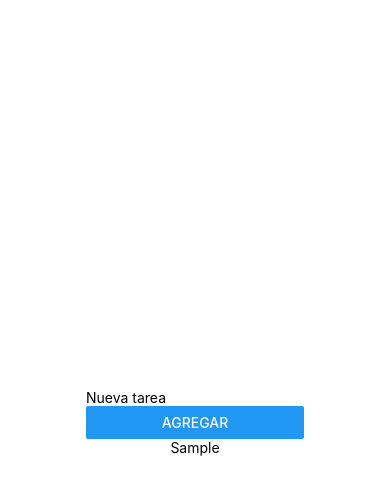
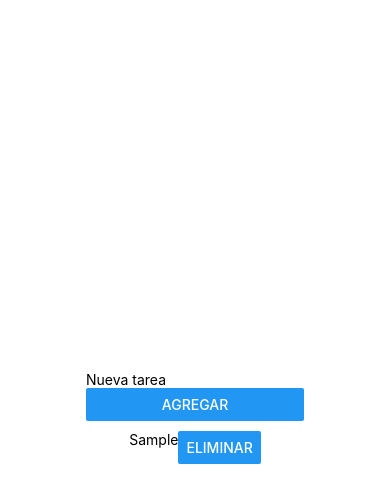
Before and after one commit to eckerdtleonardo1-tech/ExpoApp-actividades, a React Native app: screen / in a window 390 px wide. Both pictures are taken after typing "Sample" into the empty fields and a click on the button "AGREGAR". Shown: the top 502 px of the page. Built offline with nearby package versions, Linux system fonts and the light colour scheme.

Commit message:
mejora practica de app

```diff
--- a/App.js
+++ b/App.js
@@ -13,20 +13,26 @@ const agregarTarea = (texto) => {
   setTareas([...tareas, { id: Date.now(), texto }]);
 };
 
+
+const eliminarTarea = (id) => {
+    // Filtra el arreglo: deja todos menos el que coincide con el ID
+    const nuevasTareas = tareas.filter(tarea => tarea.id !== id);
+    setTareas(nuevasTareas);
+  };
+
+
   return (
     <View style={styles.container}>
 
+      {/* <InputTarea onQuitarTarea={eliminarTarea} /> */}
       <InputTarea onAgregar={agregarTarea} />
-      <ListaTareas tareas={tareas} />
+      <ListaTareas tareas={tareas} eliminarTarea={eliminarTarea} />
+
 
 
     </View>
   )
 }
-
-
-
-
 
 const styles = StyleSheet.create({
   container: {
@@ -36,3 +42,106 @@ const styles = StyleSheet.create({
     justifyContent: 'center',
   },
 });
+
+
+// import React, { useState } from 'react';
+// import { View, Text, TextInput, Button, FlatList, TouchableOpacity, StyleSheet } from 'react-native';
+
+
+// export default function App() {
+//   // Estados
+//   const [tarea, setTarea] = useState('');
+//   const [listaTareas, setListaTareas] = useState([]);
+
+
+//   // Agregar Tarea
+//   const agregarTarea = () => {
+//     if (tarea.trim()) {
+//       setListaTareas([...listaTareas, { id: Date.now().toString(), texto: tarea, completada: false }]);
+//       setTarea('');
+//     }
+//   };
+
+
+//   // Eliminar Tarea
+//   const eliminarTarea = (id) => {
+//     setListaTareas(listaTareas.filter((item) => item.id !== id));
+//   };
+
+
+//   // Marcar como completada
+//   const alternarCompletada = (id) => {
+//     setListaTareas(
+//       listaTareas.map((item) =>
+//         item.id === id ? { ...item, completada: !item.completada } : item
+//       )
+//     );
+//   };
+
+
+//   return (
+//     <View style={styles.contenedor}>
+//       <Text style={styles.titulo}>Lista de Tareas ✅</Text>
+
+
+//       <TextInput
+//         style={styles.input}
+//         placeholder="Escribe una tarea..."
+//         value={tarea}
+//         onChangeText={setTarea}
+//       />
+
+
+//       <Button title="Agregar Tarea" onPress={agregarTarea} />
+
+
+//       <FlatList
+//         data={listaTareas}
+//         keyExtractor={(item) => item.id}
+//         renderItem={({ item }) => (
+//           <TouchableOpacity
+//             style={[styles.tarea, item.completada && styles.tareaCompletada]}
+//             onPress={() => alternarCompletada(item.id)}
+//             onLongPress={() => eliminarTarea(item.id)}
+//           >
+//             <Text style={styles.textoTarea}>{item.texto}</Text>
+//           </TouchableOpacity>
+//         )}
+//       />
+//     </View>
+//   );
+// }
+
+
+// const styles = StyleSheet.create({
+//   contenedor: {
+//     flex: 1,
+//     padding: 20,
+//     backgroundColor: '#f7f7f7',
+//   },
+//   titulo: {
+//     fontSize: 24,
+//     fontWeight: 'bold',
+//     marginBottom: 10,
+//   },
+//   input: {
+//     borderColor: '#ccc',
+//     borderWidth: 1,
+//     marginBottom: 10,
+//     padding: 8,
+//     borderRadius: 5,
+//   },
+//   tarea: {
+//     padding: 15,
+//     marginVertical: 5,
+//     backgroundColor: '#e0e0e0',
+//     borderRadius: 5,
+//   },
+//   tareaCompletada: {
+//     backgroundColor: '#b0d4b0',
+//     textDecorationLine: 'line-through',
+//   },
+//   textoTarea: {
+//     fontSize: 16,
+//   },
+// });
--- a/componentes/ListaTareas.js
+++ b/componentes/ListaTareas.js
@@ -1,12 +1,23 @@
-import { View } from 'react-native';
+import { View, TouchableOpacity, Button } from 'react-native';
 import Tarea from './Tarea';
 
-
-export default function ListaTareas({ tareas }) {
+export default function ListaTareas({ tareas, eliminarTarea }) {
     return (
         <View>
             {tareas.map(t => (
-                <Tarea key={t.id} texto={t.texto} />
+
+                <View key={t.id} style={{ flexDirection: 'row', justifyContent: 'space-between', padding: 10 }}>
+                    <Tarea key={t.id} texto={t.texto} />
+
+                    <Button
+                        title="Eliminar"
+                        onPress={() => {
+                            eliminarTarea(t.id);
+
+                        }}
+                    />
+
+                </View>
             ))}
         </View>
     );
```
Also changed, not shown: componentes/InputTareas.js (+4 -5 lines).
